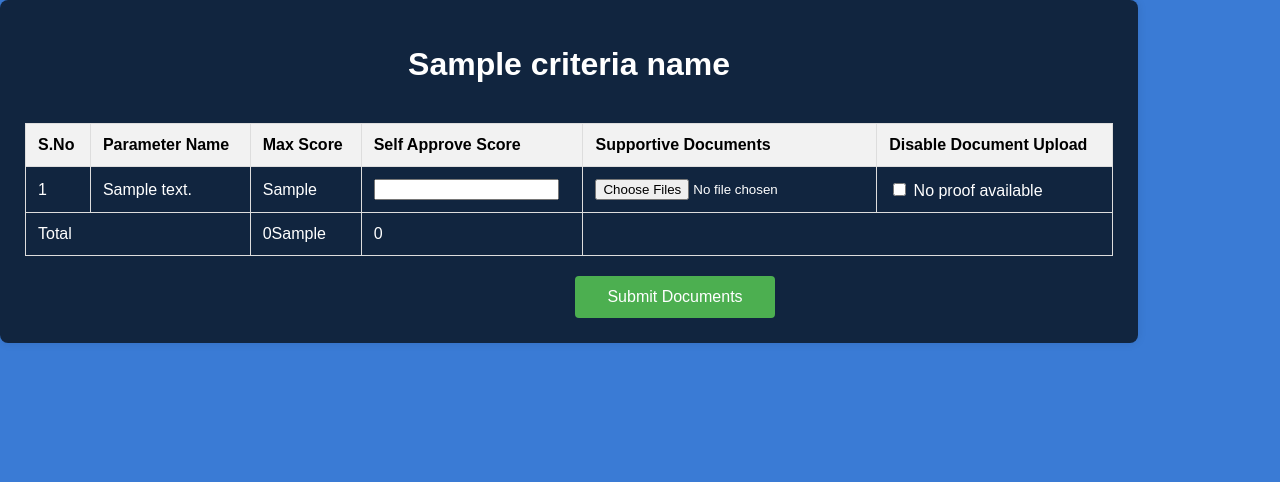
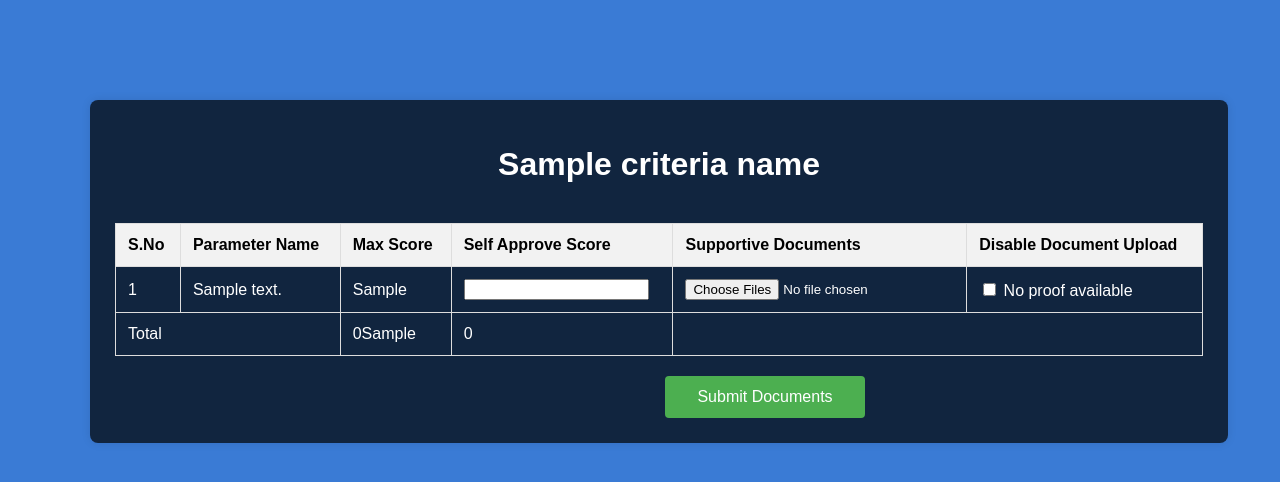
Before and after one commit to pratiksha2324/Faculty-Appraisal-System, a Node server app: template views/Faculty/apply.ejs in a window 1280 px wide. Shown: the part 60-542 px from the top of the page. Run offline with Node 20, Linux system fonts and the light colour scheme; the template is opened without the code that fills it: most values are stand-ins (such as "Sample title", 1, 10 or a date in 2020).

Commit message:
Update apply.ejs

```diff
--- a/views/Faculty/apply.ejs
+++ b/views/Faculty/apply.ejs
@@ -23,11 +23,16 @@
         }
         .container {
             width: 85%;
+            margin-left: 90px;
             background-color: rgba(0, 0, 0, 0.7);
             color: white;
             padding: 25px;
             border-radius: 8px;
             box-shadow: 0 0 10px rgba(0, 0, 0, 0.1);
+            margin-top:100px ;
+            margin-bottom: 80px;
+
+
         }
         table {
             width: 100%;
```
